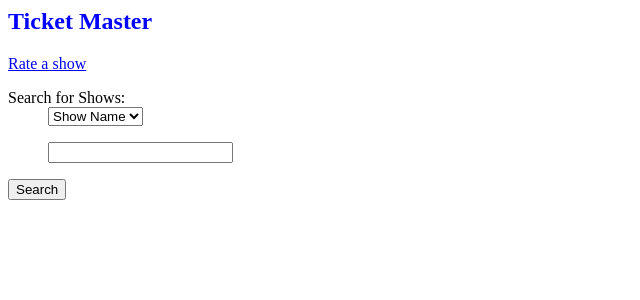
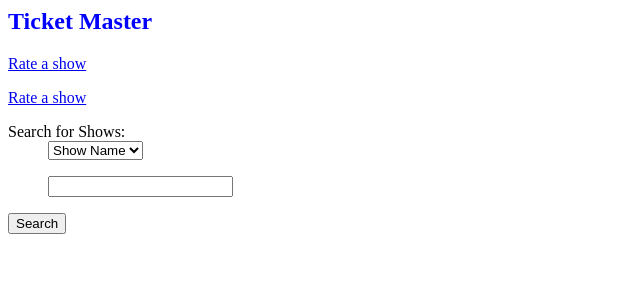
Before and after one commit to JG1109/ticket-master, a Flask app: page / in a window 1280 px wide. Shown: the top 300 px of the page, without its empty margins (0-640 px from the left). Run offline with Flask 2, Linux system fonts and the light colour scheme; parts of the project's set-up code (start-up, migrations or seed data) failed here and were passed over; some libraries are stand-ins or nearby versions.

Commit message:
Update index.html

```diff
--- a/templates/index.html
+++ b/templates/index.html
@@ -8,6 +8,9 @@
 
 <p></p><p>
 <a href="{{ url_for('.rate_show') }}"> Rate a show </a>
+
+<p></p><p>
+<a href="{{ url_for('.shop') }}"> Rate a show </a>
 
 {% with messages = get_flashed_messages() %}
   {% if messages %}
```
